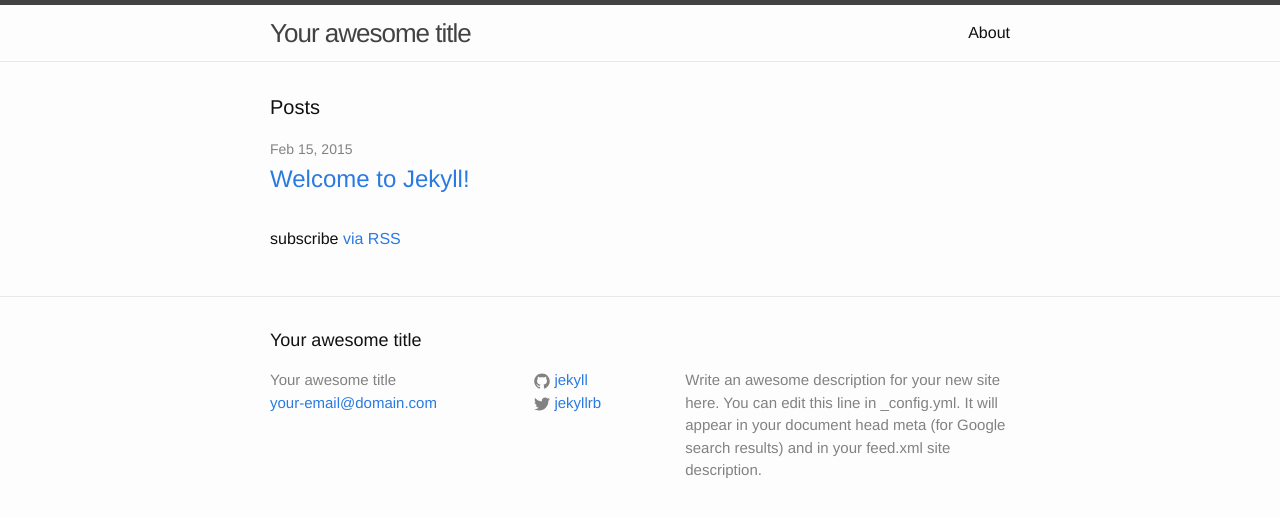
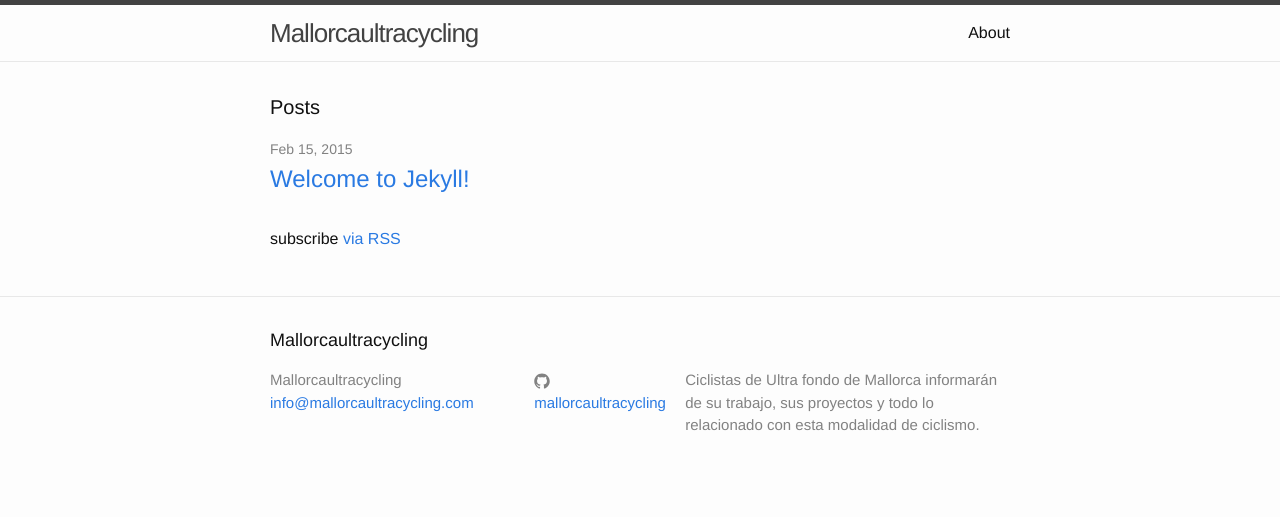
Before and after one commit to mallorcaultracycling/mallorcaultracycling.github.io, a Jekyll site: the page built from index.html, in a window 1280 px wide. Shown: the top 517 px of the page. Built offline with Jekyll 4.4.1, drawn with Linux system fonts in a browser that asks for light colours.

Commit message:
generic site settings

```diff
--- a/_config.yml
+++ b/_config.yml
@@ -1,14 +1,13 @@
 # Site settings
-title: Your awesome title
-email: your-email@domain.com
+title: Mallorcaultracycling
+email: info@mallorcaultracycling.com
 description: > # this means to ignore newlines until "baseurl:"
-  Write an awesome description for your new site here. You can edit this
-  line in _config.yml. It will appear in your document head meta (for
-  Google search results) and in your feed.xml site description.
+  Ciclistas de Ultra fondo de Mallorca informarán de su trabajo,
+  sus proyectos y todo lo relacionado con esta modalidad de ciclismo.
 baseurl: "" # the subpath of your site, e.g. /blog/
-url: "http://yourdomain.com" # the base hostname & protocol for your site
-twitter_username: jekyllrb
-github_username:  jekyll
+url: "http://mallorcaultracycling.com" # the base hostname & protocol for your site
+# twitter_username: jekyllrb
+github_username:  mallorcaultracycling
 
 # Build settings
 markdown: kramdown
```
